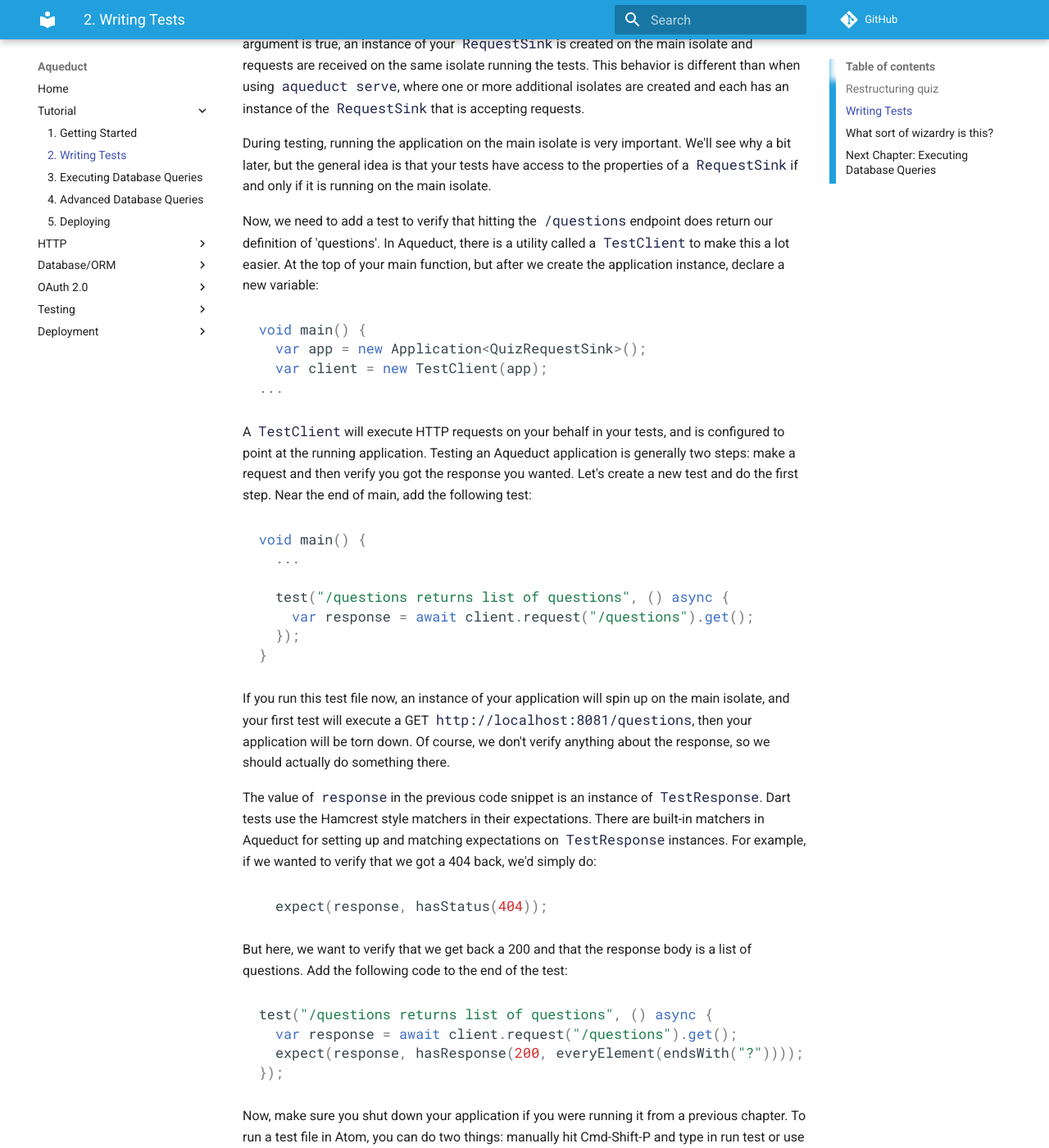
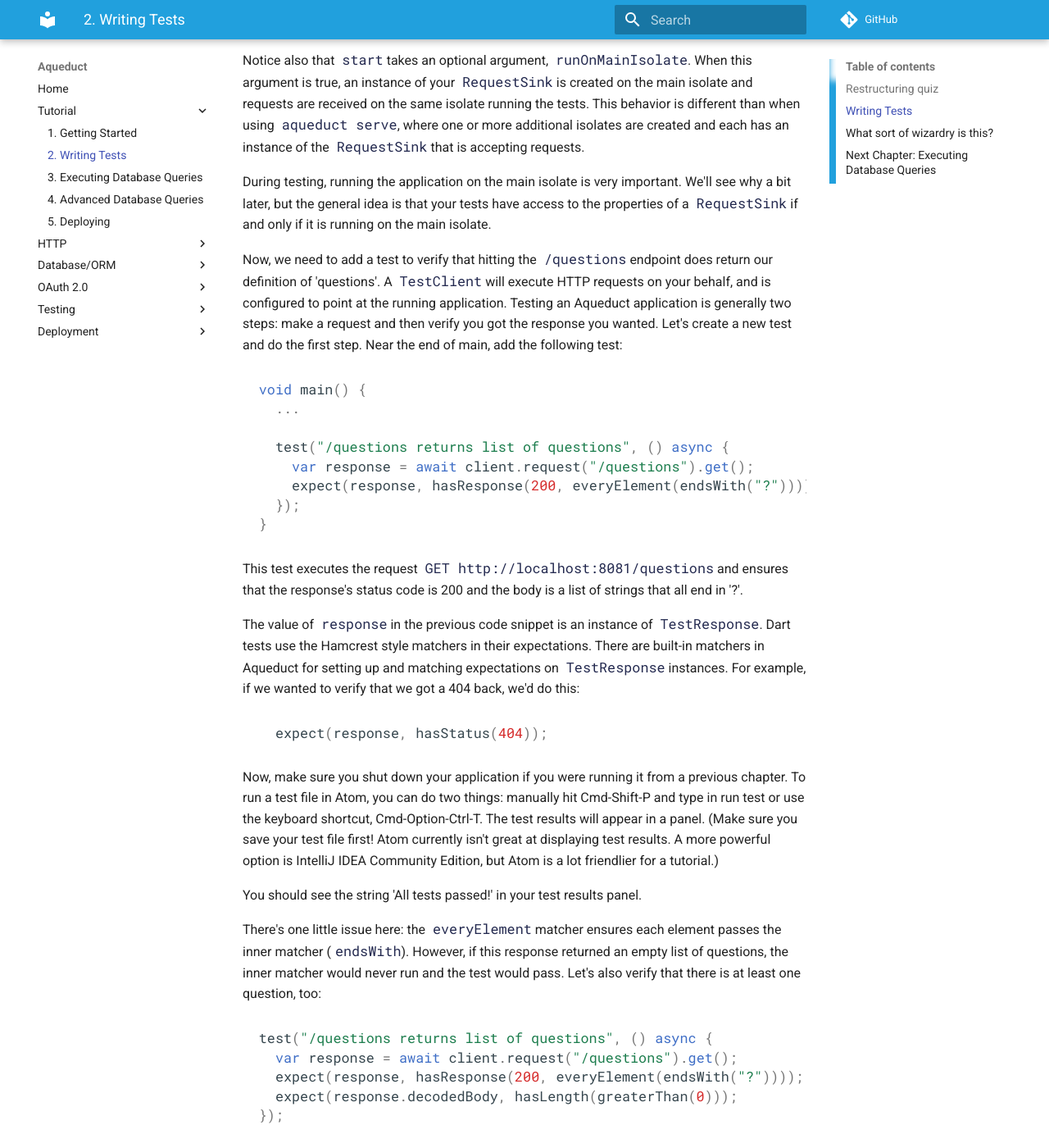
Before and after one commit to stablekernel/aqueduct, an MkDocs documentation site: the page built from docs/docs/tut/writing-tests.md, in a window 1280 px wide and 1400 px high, scrolled down 3998 px. Shown: the whole window at 82% size. Built offline with MkDocs 1.6.1 and Material for MkDocs 9.7.7, drawn with Linux system fonts in a browser that asks for light colours; comment, search, counter and statistics services are not loaded; old or Windows-style settings are respelled for this version of MkDocs; some of the changed text lies outside the part shown.

Commit message:
Update tutorial

````diff
--- a/docs/docs/tut/writing-tests.md
+++ b/docs/docs/tut/writing-tests.md
@@ -138,16 +140,7 @@
 
 During testing, running the application on the main isolate is very important. We'll see why a bit later, but the general idea is that your tests have access to the properties of a `RequestSink` if and only if it is running on the main isolate.
 
-Now, we need to add a test to verify that hitting the `/questions` endpoint does return our definition of 'questions'. In Aqueduct, there is a utility called a `TestClient` to make this a lot easier. At the top of your main function, but after we create the application instance, declare a new variable:
-
-```dart
-void main() {
-  var app = new Application<QuizRequestSink>();
-  var client = new TestClient(app);
-...
-```
-
-A `TestClient` will execute HTTP requests on your behalf in your tests, and is configured to point at the running application. Testing an Aqueduct application is generally two steps: make a request and then verify you got the response you wanted. Let's create a new test and do the first step. Near the end of main, add the following test:
+Now, we need to add a test to verify that hitting the `/questions` endpoint does return our definition of 'questions'. A `TestClient` will execute HTTP requests on your behalf, and is configured to point at the running application. Testing an Aqueduct application is generally two steps: make a request and then verify you got the response you wanted. Let's create a new test and do the first step. Near the end of main, add the following test:
 
 ```dart
 void main() {
@@ -155,25 +148,17 @@
 
   test("/questions returns list of questions", () async {
     var response = await client.request("/questions").get();
+    expect(response, hasResponse(200, everyElement(endsWith("?"))));
   });
 }
 ```
 
-If you run this test file now, an instance of your application will spin up on the main isolate, and your first test will execute a GET `http://localhost:8081/questions`, then your application will be torn down. Of course, we don't verify anything about the response, so we should actually do something there.
+This test executes the request `GET http://localhost:8081/questions` and ensures that the response's status code is 200 and the body is a list of strings that all end in '?'.
 
-The value of `response` in the previous code snippet is an instance of `TestResponse`. Dart tests use the Hamcrest style matchers in their expectations. There are built-in matchers in Aqueduct for setting up and matching expectations on `TestResponse` instances. For example, if we wanted to verify that we got a 404 back, we'd simply do:
+The value of `response` in the previous code snippet is an instance of `TestResponse`. Dart tests use the Hamcrest style matchers in their expectations. There are built-in matchers in Aqueduct for setting up and matching expectations on `TestResponse` instances. For example, if we wanted to verify that we got a 404 back, we'd do this:
 
 ```dart
   expect(response, hasStatus(404));
-```
-
-But here, we want to verify that we get back a 200 and that the response body is a list of questions. Add the following code to the end of the test:
-
-```dart
-test("/questions returns list of questions", () async {
-  var response = await client.request("/questions").get();
-  expect(response, hasResponse(200, everyElement(endsWith("?"))));
-});
 ```
 
 Now, make sure you shut down your application if you were running it from a previous chapter. To run a test file in Atom, you can do two things: manually hit Cmd-Shift-P and type in run test or use the keyboard shortcut, Cmd-Option-Ctrl-T. The test results will appear in a panel. (Make sure you save your test file first!  Atom currently isn't great at displaying test results. A more powerful option is IntelliJ IDEA Community Edition, but Atom is a lot friendlier for a tutorial.)
````
Also changed, not shown: other parts of docs/docs/tut/writing-tests.md (+2 -0 lines), docs/docs/tut/executing-queries.md (+62 -69 lines), docs/docs/tut/model-relationships-and-joins.md (+16 -24 lines).
